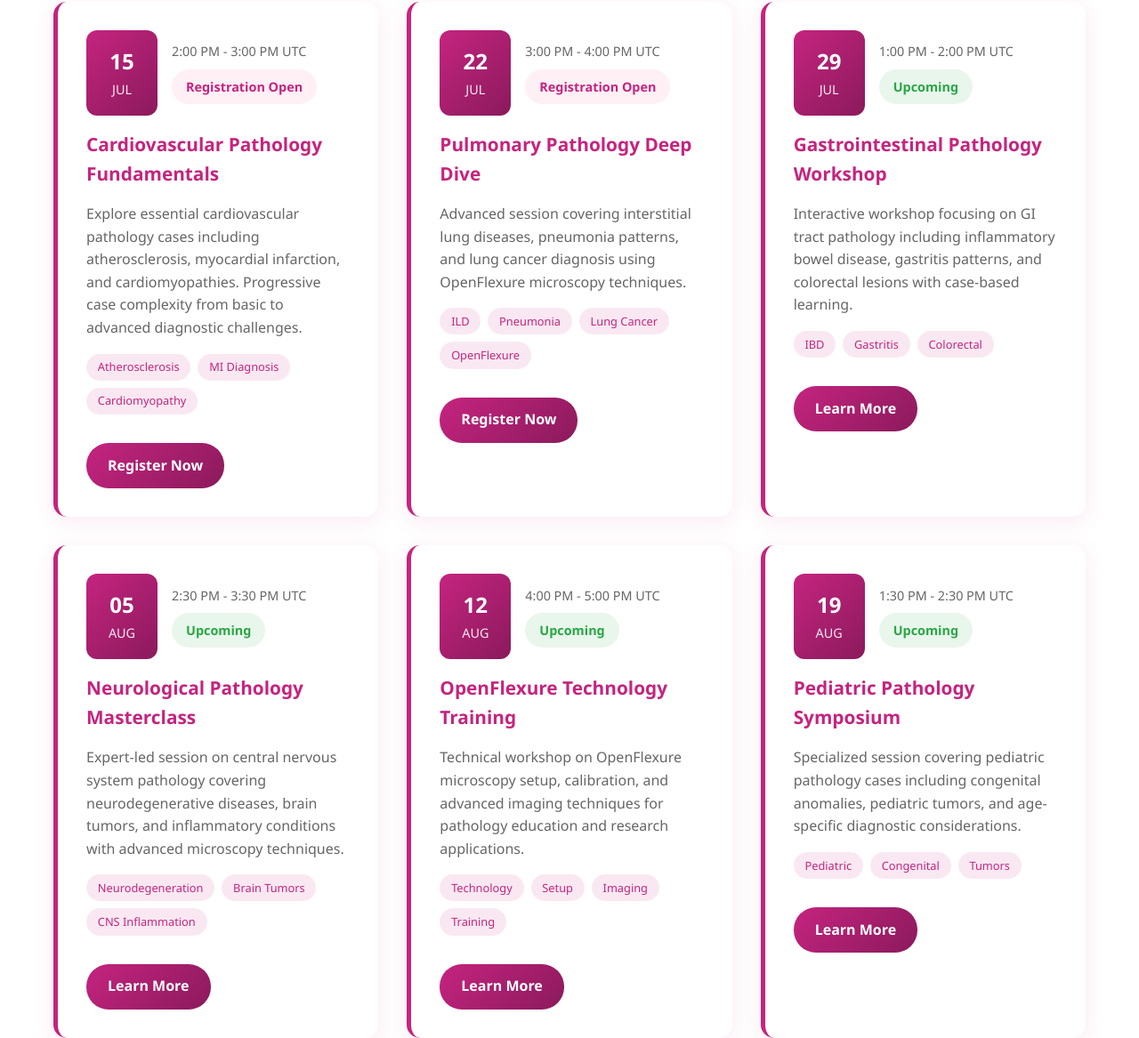
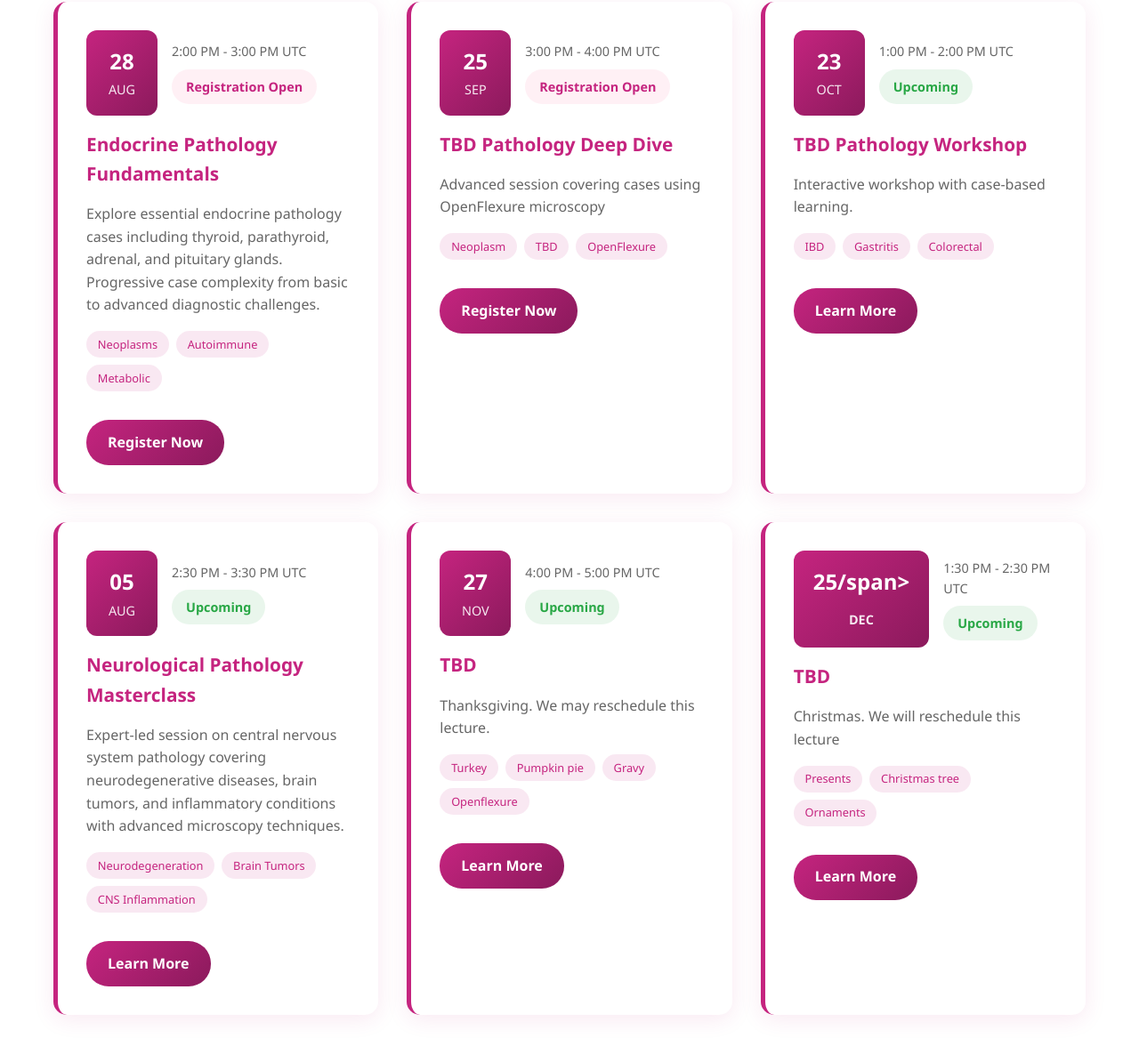
Before and after one commit to dgrosen/pathologywithoutborders, a plain HTML site: page index.html in a window 1280 px wide. Shown: the part 2598-3765 px from the top of the page at 89% size. Drawn offline with Linux system fonts and the light colour scheme.

Commit message:
Update index.html

```diff
--- a/index.html
+++ b/index.html
@@ -685,20 +685,20 @@
                 <div class="event-card">
                     <div class="event-date">
                         <div class="event-day">
-                            <span class="day">15</span>
-                            <span class="month">JUL</span>
+                            <span class="day">28</span>
+                            <span class="month">AUG</span>
                         </div>
                         <div>
                             <div class="event-time">2:00 PM - 3:00 PM UTC</div>
                             <div class="event-status status-registration">Registration Open</div>
                         </div>
                     </div>
-                    <h3 class="event-title">Cardiovascular Pathology Fundamentals</h3>
-                    <p class="event-description">Explore essential cardiovascular pathology cases including atherosclerosis, myocardial infarction, and cardiomyopathies. Progressive case complexity from basic to advanced diagnostic challenges.</p>
+                    <h3 class="event-title">Endocrine Pathology Fundamentals</h3>
+                    <p class="event-description">Explore essential endocrine pathology cases including thyroid, parathyroid, adrenal, and pituitary glands. Progressive case complexity from basic to advanced diagnostic challenges.</p>
                     <div class="event-topics">
-                        <span class="topic-tag">Atherosclerosis</span>
-                        <span class="topic-tag">MI Diagnosis</span>
-                        <span class="topic-tag">Cardiomyopathy</span>
+                        <span class="topic-tag">Neoplasms</span>
+                        <span class="topic-tag">Autoimmune</span>
+                        <span class="topic-tag">Metabolic</span>
                     </div>
                     <a href="#contact" class="register-btn">Register Now</a>
                 </div>
@@ -706,20 +706,19 @@
                 <div class="event-card">
                     <div class="event-date">
                         <div class="event-day">
-                            <span class="day">22</span>
-                            <span class="month">JUL</span>
+                            <span class="day">25</span>
+                            <span class="month">SEP</span>
                         </div>
                         <div>
                             <div class="event-time">3:00 PM - 4:00 PM UTC</div>
                             <div class="event-status status-registration">Registration Open</div>
                         </div>
                     </div>
-                    <h3 class="event-title">Pulmonary Pathology Deep Dive</h3>
-                    <p class="event-description">Advanced session covering interstitial lung diseases, pneumonia patterns, and lung cancer diagnosis using OpenFlexure microscopy techniques.</p>
+                    <h3 class="event-title">TBD Pathology Deep Dive</h3>
+                    <p class="event-description">Advanced session covering cases using OpenFlexure microscopy</p>
                     <div class="event-topics">
-                        <span class="topic-tag">ILD</span>
-                        <span class="topic-tag">Pneumonia</span>
-                        <span class="topic-tag">Lung Cancer</span>
+                        <span class="topic-tag">Neoplasm</span>
+                        <span class="topic-tag">TBD</span>
                         <span class="topic-tag">OpenFlexure</span>
                     </div>
                     <a href="#contact" class="register-btn">Register Now</a>
@@ -728,16 +727,16 @@
                 <div class="event-card">
                     <div class="event-date">
                         <div class="event-day">
-                            <span class="day">29</span>
-                            <span class="month">JUL</span>
+                            <span class="day">23</span>
+                            <span class="month">OCT</span>
                         </div>
                         <div>
                             <div class="event-time">1:00 PM - 2:00 PM UTC</div>
                             <div class="event-status status-upcoming">Upcoming</div>
                         </div>
                     </div>
-                    <h3 class="event-title">Gastrointestinal Pathology Workshop</h3>
-                    <p class="event-description">Interactive workshop focusing on GI tract pathology including inflammatory bowel disease, gastritis patterns, and colorectal lesions with case-based learning.</p>
+                    <h3 class="event-title">TBD Pathology Workshop</h3>
+                    <p class="event-description">Interactive workshop with case-based learning.</p>
                     <div class="event-topics">
                         <span class="topic-tag">IBD</span>
                         <span class="topic-tag">Gastritis</span>
@@ -770,21 +769,21 @@
                 <div class="event-card">
                     <div class="event-date">
                         <div class="event-day">
-                            <span class="day">12</span>
-                            <span class="month">AUG</span>
+                            <span class="day">27</span>
+                            <span class="month">NOV</span>
                         </div>
                         <div>
                             <div class="event-time">4:00 PM - 5:00 PM UTC</div>
                             <div class="event-status status-upcoming">Upcoming</div>
                         </div>
                     </div>
-                    <h3 class="event-title">OpenFlexure Technology Training</h3>
-                    <p class="event-description">Technical workshop on OpenFlexure microscopy setup, calibration, and advanced imaging techniques for pathology education and research applications.</p>
+                    <h3 class="event-title">TBD</h3>
+                    <p class="event-description">Thanksgiving. We may reschedule this lecture.</p>
                     <div class="event-topics">
-                        <span class="topic-tag">Technology</span>
-                        <span class="topic-tag">Setup</span>
-                        <span class="topic-tag">Imaging</span>
-                        <span class="topic-tag">Training</span>
+                        <span class="topic-tag">Turkey</span>
+                        <span class="topic-tag">Pumpkin pie</span>
+                        <span class="topic-tag">Gravy</span>
+                        <span class="topic-tag">Openflexure</span>
                     </div>
                     <a href="#contact" class="register-btn">Learn More</a>
                 </div>
@@ -792,20 +791,20 @@
                 <div class="event-card">
                     <div class="event-date">
                         <div class="event-day">
-                            <span class="day">19</span>
-                            <span class="month">AUG</span>
+                            <span class="day">25/span>
+                            <span class="month">DEC</span>
                         </div>
                         <div>
                             <div class="event-time">1:30 PM - 2:30 PM UTC</div>
                             <div class="event-status status-upcoming">Upcoming</div>
                         </div>
                     </div>
-                    <h3 class="event-title">Pediatric Pathology Symposium</h3>
-                    <p class="event-description">Specialized session covering pediatric pathology cases including congenital anomalies, pediatric tumors, and age-specific diagnostic considerations.</p>
+                    <h3 class="event-title">TBD</h3>
+                    <p class="event-description">Christmas. We will reschedule this lecture</p>
                     <div class="event-topics">
-                        <span class="topic-tag">Pediatric</span>
-                        <span class="topic-tag">Congenital</span>
-                        <span class="topic-tag">Tumors</span>
+                        <span class="topic-tag">Presents</span>
+                        <span class="topic-tag">Christmas tree</span>
+                        <span class="topic-tag">Ornaments</span>
                     </div>
                     <a href="#contact" class="register-btn">Learn More</a>
                 </div>
```
